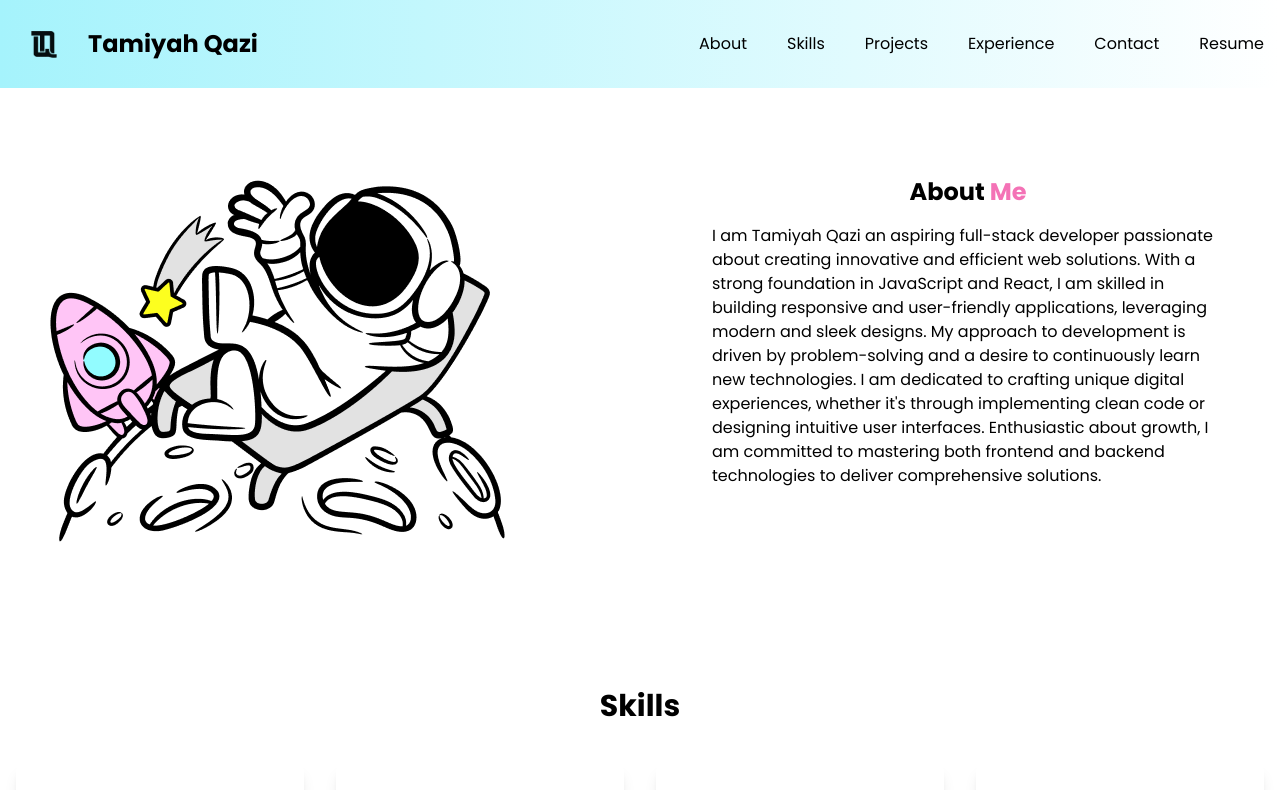
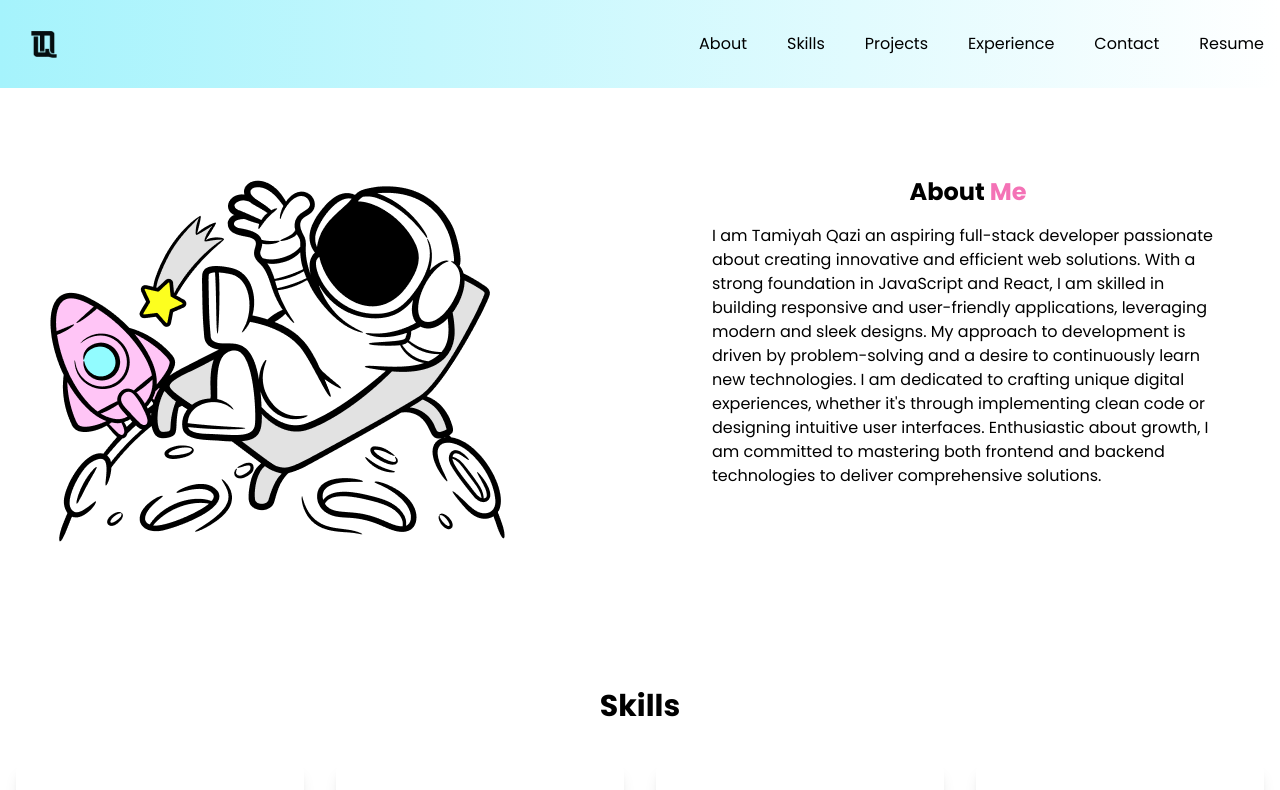
Before and after one commit to TamiyahQ/Portfolio, a React (Create React App) app: page / in a window 1280 px wide. Shown: the top 790 px of the page. Built offline with nearby package versions, Linux system fonts and the light colour scheme.

Commit message:
Update Header.js

```diff
--- a/src/components/Header.js
+++ b/src/components/Header.js
@@ -8,7 +8,7 @@ const Header = () => {
       <div className="container mx-auto flex justify-between items-center">
         <div className="flex items-center space-x-4">
            <img src="./images/logo.png" alt="Logo" className="h-14 w-14" />
-           <h1 className="text-2xl font-bold">Tamiyah Qazi</h1>
+
         </div>
 
 
```
